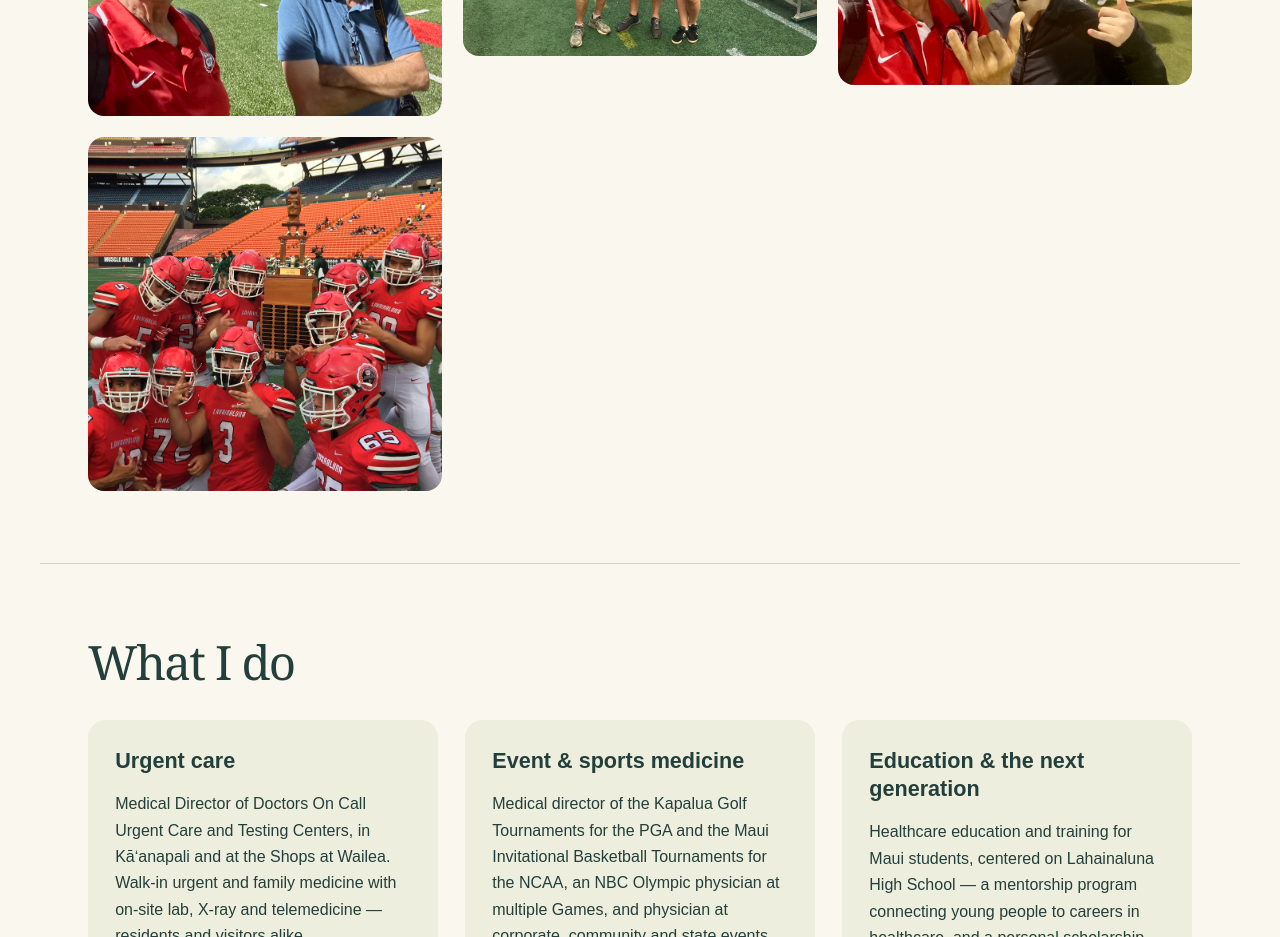
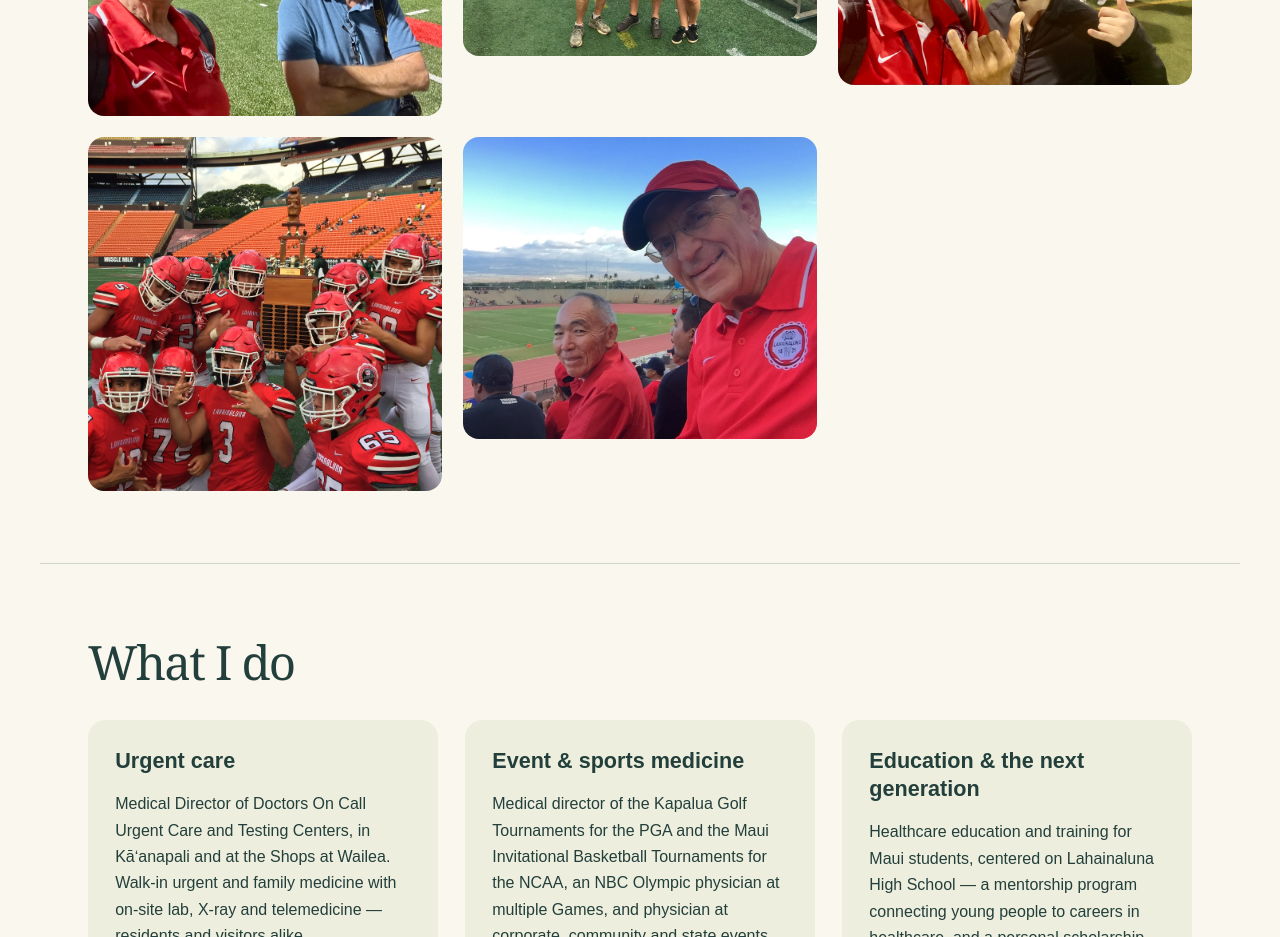
Before and after one commit to oceanseth/DrEstin.com, a React (Vite) app: page / in a window 1280 px wide. Shown: the part 6660-7597 px from the top of the page. Built offline with nearby package versions, Linux system fonts and the light colour scheme.

Commit message:
Add stadium photo to Lahainaluna gallery

```diff
--- a/src/content.js
+++ b/src/content.js
@@ -438,6 +438,10 @@ export const teamAdvisor = {
     {
       "src": "/media/lahainaluna/team-13.jpeg",
       "alt": "Lahainaluna football players in red uniforms gathered around a large trophy."
+    },
+    {
+      "src": "/media/lahainaluna/team-14.jpeg",
+      "alt": "Two men in red shirts smiling in stadium seating overlooking a football field and running track."
     }
   ]
 }
```
Also changed, not shown: public/media/lahainaluna/team-14.jpeg (added).
